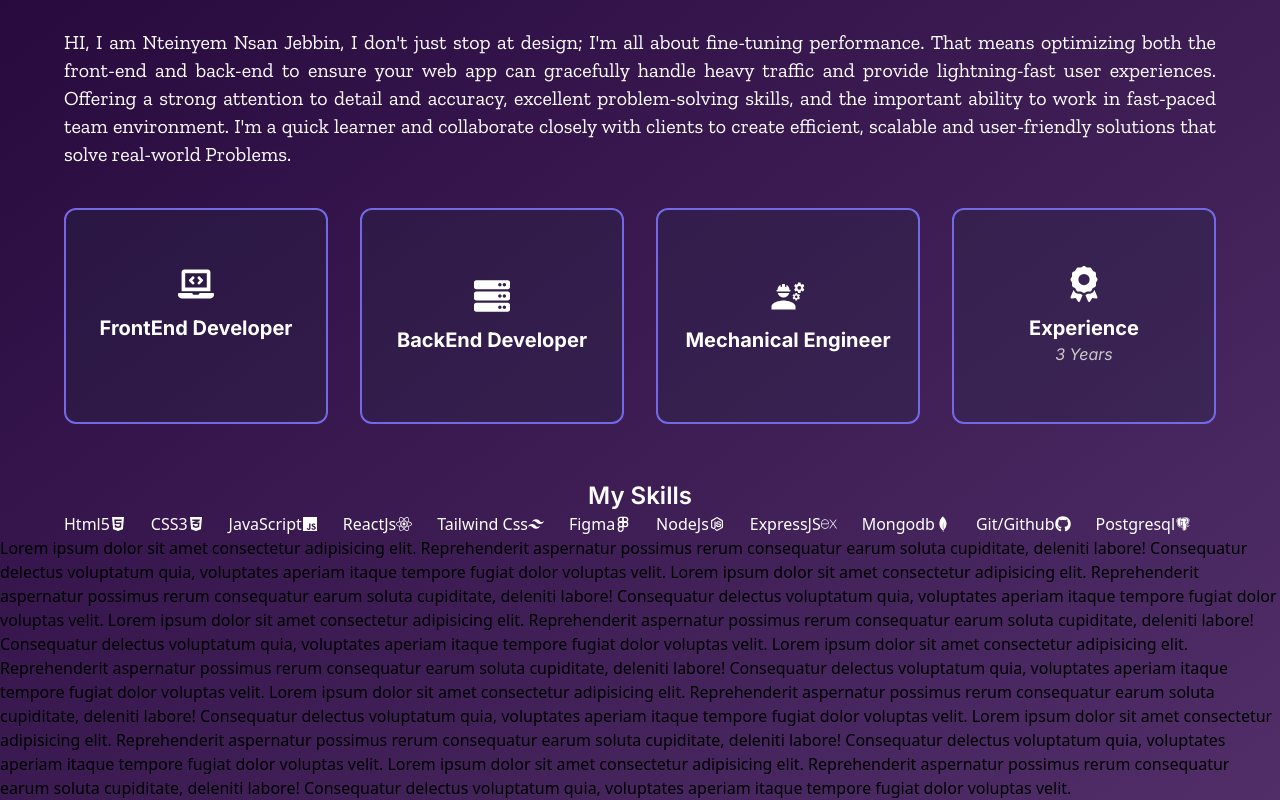
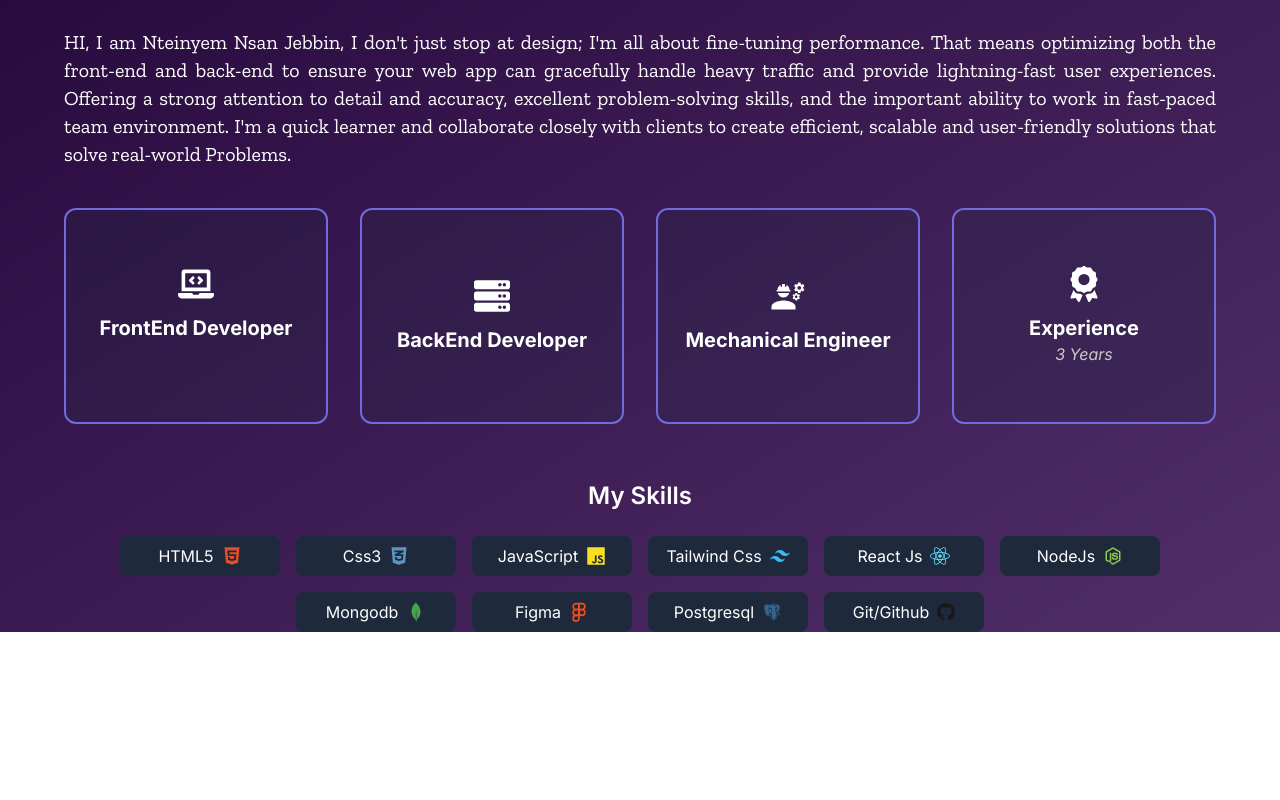
Before and after one commit to Dakjebbin/MainPortfolio, a React (Vite) app in the folder Portfolio/: page / in a window 1280 px wide. Shown: the part 806-1606 px from the top of the page. After the commit the page ends 1438 px from the top, so only its background shows below. Built offline with nearby package versions, Linux system fonts and the light colour scheme.

Commit message:
my skills

```diff
--- a/Portfolio/src/Components/About.jsx
+++ b/Portfolio/src/Components/About.jsx
@@ -4,20 +4,18 @@ import { FaLaptopCode } from "react-icons/fa";
 import { MdEngineering } from "react-icons/md";
 import { FaAward } from "react-icons/fa6";
 import { FaServer } from "react-icons/fa";
-import React, { useEffect, useState } from "react";
-import skills from "../utils/skills.js";
+import { FaHtml5 } from "react-icons/fa6";
+import { FaCss3Alt } from "react-icons/fa";
+import { IoLogoJavascript } from "react-icons/io5";
+import { FaReact } from "react-icons/fa";
+import { SiTailwindcss } from "react-icons/si";
+import { FiFigma } from "react-icons/fi";
+import { IoLogoNodejs } from "react-icons/io5";
+import { SiMongodb } from "react-icons/si";
+import { FaGithub } from "react-icons/fa";
+import { BiLogoPostgresql } from "react-icons/bi";
 
 const About = () => {
-
-    const [skill, setSkill] = useState([])
-
-    useEffect(()=> {
-        setSkill(skills)
-    },[skill])
-
-
-    console.log(skill);
-
   return (
     <motion.div
     initial={{opacity: 0}}
@@ -104,14 +102,78 @@ const About = () => {
        <div>
         <p className="font-Inter text-center text-2xl text-white font-semibold">My Skills</p>
 
-        <div className="flex flex-wrap">
-        {skill.map((myskill,index) => (
-             (
-                <div key={index} className="flex-grow flex items-center">
-                      {myskill.name} {React.createElement(myskill.icon)}
-                </div>
-            )
-        ))}
+        <div className="flex gap-4 justify-center flex-wrap mt-6">
+
+        <div className="basis-40 py-2 bg-slate-800 rounded-lg flex items-center justify-center">
+            <p className="font-Inter mr-2">
+                HTML5
+            </p>
+            <FaHtml5 className="text-[20px] text-[#E44D26]"/>
+        </div>
+
+        <div className="basis-40 py-2 bg-slate-800 rounded-lg flex items-center justify-center">
+            <p className="font-Inter mr-2">
+                Css3
+            </p>
+            <FaCss3Alt className="text-[20px] text-[#5a96c0]"/>
+        </div>
+
+
+        <div className="basis-40 py-2 bg-slate-800 rounded-lg flex items-center justify-center">
+            <p className="font-Inter mr-2">
+                JavaScript
+            </p>
+            <IoLogoJavascript className="text-[20px] text-[#F7DF1E]"/>
+        </div>
+
+        <div className="basis-40 py-2 bg-slate-800 rounded-lg flex items-center justify-center">
+            <p className="font-Inter mr-2">
+                Tailwind Css
+            </p>
+            <SiTailwindcss className="text-[20px] text-[#38BDF8]"/>
+        </div>
+
+        <div className="basis-40 py-2 bg-slate-800 rounded-lg flex items-center justify-center">
+            <p className="font-Inter mr-2">
+                React Js
+            </p>
+            <FaReact className="text-[20px] text-[#61DAFB]"/>
+        </div>
+
+        <div className="basis-40 py-2 bg-slate-800 rounded-lg flex items-center justify-center">
+            <p className="font-Inter mr-2">
+                NodeJs
+            </p>
+            <IoLogoNodejs className="text-[#8CC84B] text-[20px]"/>
+        </div>
+
+        <div className="basis-40 py-2 bg-slate-800 rounded-lg flex items-center justify-center">
+            <p className="font-Inter mr-2">
+                Mongodb
+            </p>
+            <SiMongodb className="text-[20px] text-[#47A248]"/>
+        </div>
+
+        <div className="basis-40 py-2 bg-slate-800 rounded-lg flex items-center justify-center">
+            <p className="font-Inter mr-2">
+                Figma
+            </p>
+            <FiFigma className="text-[20px] text-[#F24E1E]"/>
+        </div>
+
+        <div className="basis-40 py-2 bg-slate-800 rounded-lg flex items-center justify-center">
+            <p className="font-Inter mr-2">
+                Postgresql
+            </p>
+            <BiLogoPostgresql className="text-[20px] text-[#336791]"/>
+        </div>
+
+        <div className="basis-40 py-2 bg-slate-800 rounded-lg flex items-center justify-center">
+            <p className="font-Inter mr-2">
+                Git/Github
+            </p>
+            <FaGithub className="text-[18px] text-[#181717]"/>
+        </div>
         </div>
        </div>
 
--- a/Portfolio/src/Components/Work.jsx
+++ b/Portfolio/src/Components/Work.jsx
@@ -3,14 +3,7 @@ import React from 'react'
 const Work = () => {
   return (
     <div>
-        Lorem ipsum dolor sit amet consectetur adipisicing elit. Reprehenderit aspernatur possimus rerum consequatur earum soluta cupiditate, deleniti labore! Consequatur delectus voluptatum quia, voluptates aperiam itaque tempore fugiat dolor voluptas velit.
 
-        Lorem ipsum dolor sit amet consectetur adipisicing elit. Reprehenderit aspernatur possimus rerum consequatur earum soluta cupiditate, deleniti labore! Consequatur delectus voluptatum quia, voluptates aperiam itaque tempore fugiat dolor voluptas velit.
-        Lorem ipsum dolor sit amet consectetur adipisicing elit. Reprehenderit aspernatur possimus rerum consequatur earum soluta cupiditate, deleniti labore! Consequatur delectus voluptatum quia, voluptates aperiam itaque tempore fugiat dolor voluptas velit.
-        Lorem ipsum dolor sit amet consectetur adipisicing elit. Reprehenderit aspernatur possimus rerum consequatur earum soluta cupiditate, deleniti labore! Consequatur delectus voluptatum quia, voluptates aperiam itaque tempore fugiat dolor voluptas velit.
-        Lorem ipsum dolor sit amet consectetur adipisicing elit. Reprehenderit aspernatur possimus rerum consequatur earum soluta cupiditate, deleniti labore! Consequatur delectus voluptatum quia, voluptates aperiam itaque tempore fugiat dolor voluptas velit.
-        Lorem ipsum dolor sit amet consectetur adipisicing elit. Reprehenderit aspernatur possimus rerum consequatur earum soluta cupiditate, deleniti labore! Consequatur delectus voluptatum quia, voluptates aperiam itaque tempore fugiat dolor voluptas velit.
-        Lorem ipsum dolor sit amet consectetur adipisicing elit. Reprehenderit aspernatur possimus rerum consequatur earum soluta cupiditate, deleniti labore! Consequatur delectus voluptatum quia, voluptates aperiam itaque tempore fugiat dolor voluptas velit.
     </div>
   )
 }
--- a/Portfolio/src/utils/skills.js
+++ b/Portfolio/src/utils/skills.js
@@ -13,7 +13,8 @@ import { BiLogoPostgresql } from "react-icons/bi";
 const skills = [
     {
         name: "Html5",
-        icon: FaHtml5
+        icon: FaHtml5,
+        style: {color: "red"}
     },
     {
         name: "CSS3",
```
